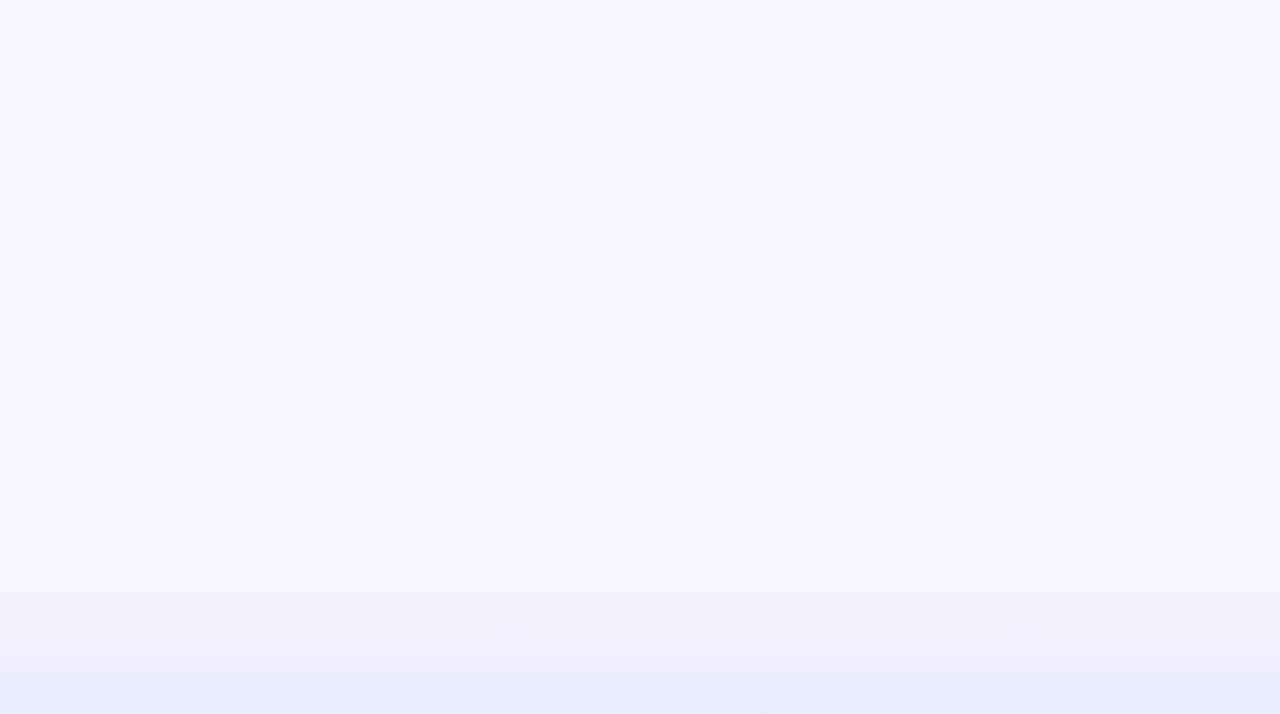
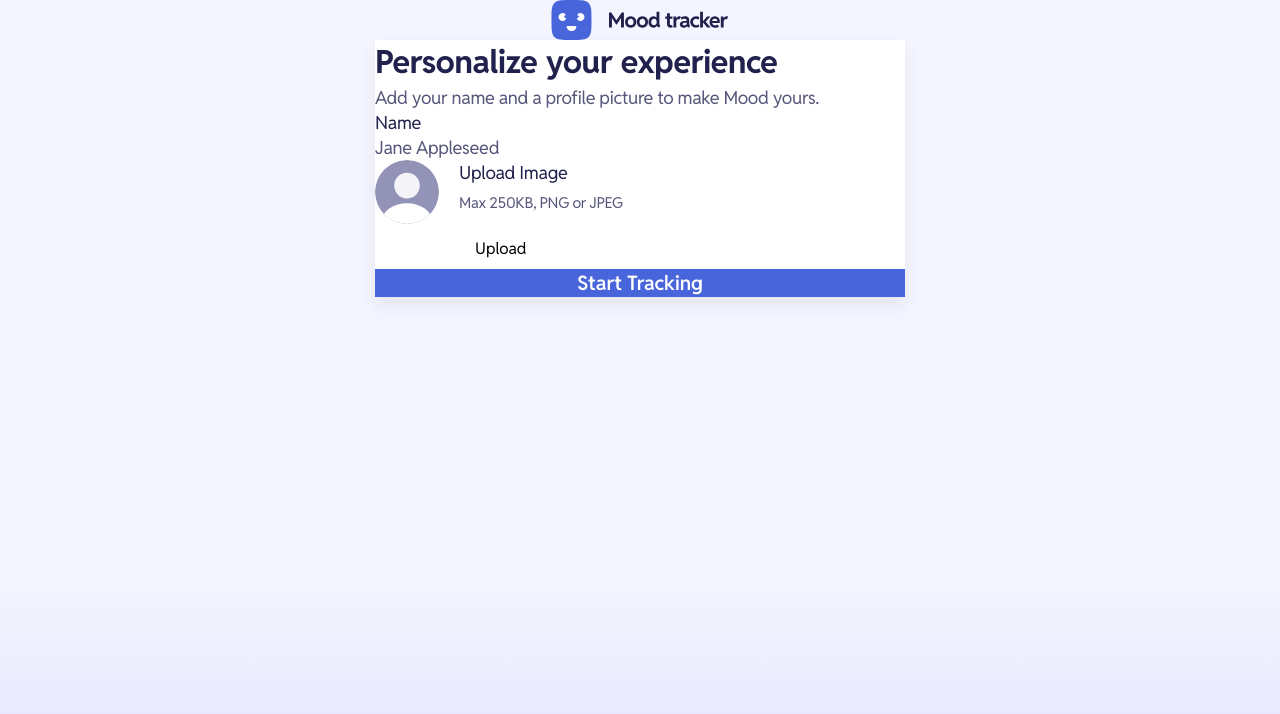
Before and after one commit to webdevunoz/mood-tracking-app, a React (Vite) app: page /onboarding in a window 1280 px wide. Before the commit this address had no page. Shown: the top 714 px of the page. Built offline with nearby package versions, Linux system fonts and the light colour scheme.

Commit message:
feat: add a OnboardingPage with styles without upload validation

```diff
--- /dev/null
+++ b/src/pages/OnboardingPage.css
@@ -0,0 +1,42 @@
+.upload-wrapper {
+  display: flex;
+  gap: 20px;
+  align-items: flex-start;
+}
+
+.upload-image {
+  width: 64px;
+  height: 64px;
+  object-fit: cover;
+  border-radius: 50%;
+}
+
+.upload-content {
+  display: flex;
+  flex-direction: column;
+}
+
+.upload-header {
+  margin-bottom: 6px;
+}
+
+.upload-heading {
+  margin-bottom: 16px;
+}
+
+.upload-button {
+  box-shadow: inset 0 0 0 1px var(--color-neutral-300);
+  border-radius: 8px;
+  padding: 8px 16px;
+  cursor: pointer;
+  width: min-content;
+}
+
+.upload-button:hover {
+  box-shadow: inset 0 0 0 1px var(--color-neutral-900);
+}
+
+.upload-button:focus {
+  outline-offset: 3px;
+  outline: 2.5px solid var(--color-blue-600);
+}
--- /dev/null
+++ b/src/pages/OnboardingPage.tsx
@@ -0,0 +1,89 @@
+import { useRef, useState } from "react";
+import "./OnboardingPage.css";
+
+const OnboardingPage = () => {
+  const [previewSrc, setPreviewSrc] = useState(
+    "/src/assets/images/avatar-placeholder.svg"
+  );
+  const inputRef = useRef<HTMLInputElement>(null);
+
+  const handleClick = () => {
+    inputRef.current?.click();
+  };
+
+  const handleChange = (event: React.ChangeEvent<HTMLInputElement>) => {
+    const file = event.target.files?.[0];
+    if (file) setPreviewSrc(URL.createObjectURL(file)); //Update preview source image
+  };
+
+  return (
+    <>
+      <header className="logo-wrapper">
+        <img src="/src/assets/images/logo.svg" alt="Mood tracker logo" />
+      </header>
+      <main className="form-wrapper">
+        <form className="form">
+          <header>
+            <h1 className="form-heading text-preset-3 text-neutral-900">
+              Personalize your experience
+            </h1>
+            <p className="text-preset-6-regular text-neutral-600">
+              Add your name and a profile picture to make Mood yours.
+            </p>
+          </header>
+          <section>
+            <div className="input-wrapper">
+              <label
+                htmlFor="email"
+                className="text-preset-6-regular text-neutral-900"
+              >
+                Name
+              </label>
+              <input
+                id="name"
+                className="form-input text-preset-6-regular text-neutral-600"
+                placeholder="Jane Appleseed"
+              ></input>
+            </div>
+            <div className="upload-wrapper">
+              <img className="upload-image" src={previewSrc}></img>
+              <div className="upload-content">
+                <div className="upload-heading">
+                  <p className="upload-header text-preset-6-regular text-neutral-900">
+                    Upload Image
+                  </p>
+                  <p className="text-preset-7 text-neutral-600">
+                    Max 250KB, PNG or JPEG
+                  </p>
+                </div>
+                <button
+                  className="upload-button"
+                  type="button"
+                  onClick={handleClick}
+                >
+                  Upload
+                </button>
+                <input
+                  type="file"
+                  ref={inputRef}
+                  onChange={handleChange}
+                  className="sr-only"
+                />
+              </div>
+            </div>
+          </section>
+          <footer>
+            <button
+              type="submit"
+              className="form-button text-preset-5 text-neutral-0 bg-blue-600"
+            >
+              Start Tracking
+            </button>
+          </footer>
+        </form>
+      </main>
+    </>
+  );
+};
+
+export default OnboardingPage;
--- a/src/routes.tsx
+++ b/src/routes.tsx
@@ -1,11 +1,13 @@
 import type { RouteObject } from "react-router-dom";
 import SignupPage from "./pages/SignupPage";
 import LoginPage from "./pages/LoginPage";
+import OnboardingPage from "./pages/OnboardingPage";
 
 const routes: RouteObject[] = [
   { path: "/", element: <SignupPage /> },
   { path: "/login", element: <LoginPage /> },
   { path: "/signup", element: <SignupPage /> },
+  { path: "/onboarding", element: <OnboardingPage /> },
 ];
 
 export default routes;
```
